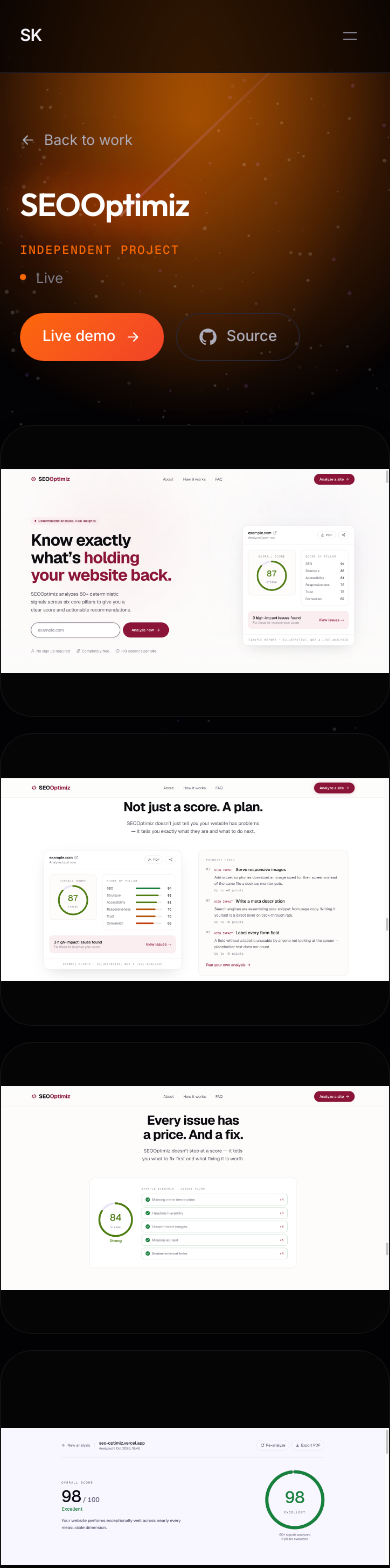
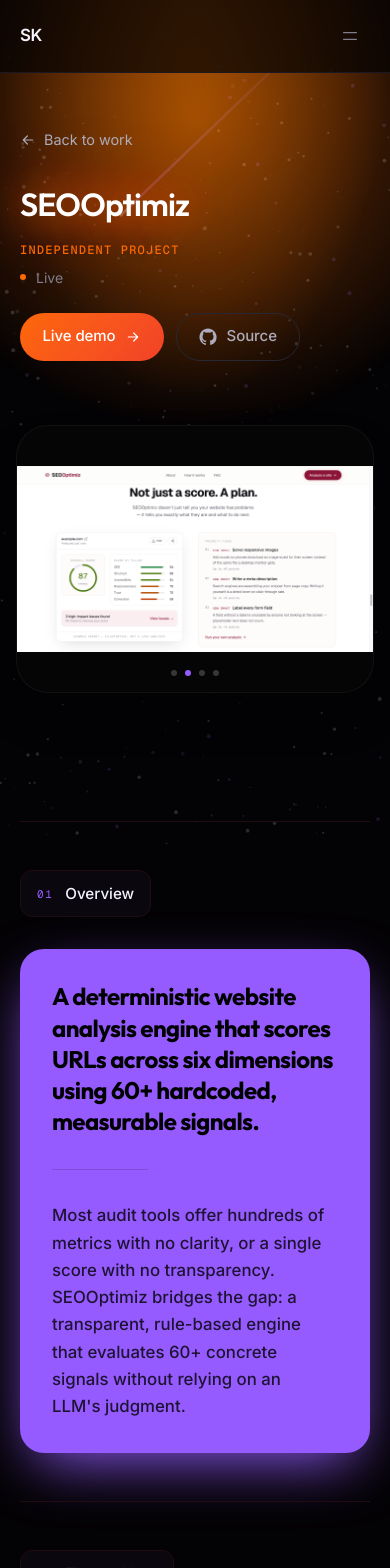
Before and after one commit to itsSrishant/Portfolio, a React (Vite) app: page /work/seooptimiz in a window 390 px wide. Shown: the top 1568 px of the page. Built offline with nearby package versions, Linux system fonts and the light colour scheme.

Commit message:
Implement dynamic auto-playing image slideshow for mobile in SpotlightGallery

```diff
--- a/src/components/SEOOptimizCaseStudy.tsx
+++ b/src/components/SEOOptimizCaseStudy.tsx
@@ -1,4 +1,4 @@
-import { useState, useRef } from 'react';
+import { useState, useRef, useEffect } from 'react';
 import ArchitectureDiagram, { type NodeDef, type EdgeDef } from './ArchitectureDiagram';
 import ProcessTimeline from './ProcessTimeline';
 import Beat from './casestudy/Beat';
@@ -38,6 +38,14 @@
 
 const SpotlightGallery = ({ images }: { images: string[] }) => {
   const containerRef = useRef<HTMLDivElement>(null);
+  const [activeIndex, setActiveIndex] = useState(0);
+
+  useEffect(() => {
+    const timer = setInterval(() => {
+      setActiveIndex((prev) => (prev + 1) % images.length);
+    }, 3500);
+    return () => clearInterval(timer);
+  }, [images.length]);
 
   const handleMouseMove = (e: React.MouseEvent<HTMLDivElement>) => {
     if (!containerRef.current) return;
@@ -49,27 +57,27 @@
   };
 
   const renderGrid = (isMasked: boolean) => (
-    <div className={`grid grid-cols-1 md:grid-cols-2 gap-4 md:gap-8 w-full ${isMasked ? 'hidden md:grid' : 'opacity-100 grayscale-0 brightness-100 contrast-100 md:opacity-20 md:grayscale md:brightness-50 md:contrast-125'}`}>
+    <div className={`grid grid-cols-2 gap-8 w-full ${isMasked ? '' : 'opacity-20 grayscale brightness-50 contrast-125'}`}>
       {/* 1 - Top Left (50% Width) */}
-      <div className="aspect-[4/3] md:aspect-[16/10] relative rounded-[2rem] border border-white/5 bg-[#050505] flex items-center justify-center p-0 overflow-hidden shadow-2xl">
+      <div className="aspect-[16/10] relative rounded-[2rem] border border-white/5 bg-[#050505] flex items-center justify-center p-0 overflow-hidden shadow-2xl">
         {isMasked && <div className="absolute inset-0 bg-accent/10 z-0"></div>}
         <img src={images[0]} className="relative z-10 w-full h-full object-contain" alt="" />
       </div>
 
       {/* 2 - Top Right (50% Width) */}
-      <div className="aspect-[4/3] md:aspect-[16/10] relative rounded-[2rem] border border-white/5 bg-[#050505] flex items-center justify-center p-0 overflow-hidden shadow-xl">
+      <div className="aspect-[16/10] relative rounded-[2rem] border border-white/5 bg-[#050505] flex items-center justify-center p-0 overflow-hidden shadow-xl">
         {isMasked && <div className="absolute inset-0 bg-accent/10 z-0"></div>}
         <img src={images[1]} className="relative z-10 w-full h-full object-contain" alt="" />
       </div>
 
       {/* 3 - Bottom Left (50% Width) */}
-      <div className="aspect-[4/3] md:aspect-[16/10] relative rounded-[2rem] border border-white/5 bg-[#050505] flex items-center justify-center p-0 overflow-hidden shadow-xl">
+      <div className="aspect-[16/10] relative rounded-[2rem] border border-white/5 bg-[#050505] flex items-center justify-center p-0 overflow-hidden shadow-xl">
         {isMasked && <div className="absolute inset-0 bg-accent/10 z-0"></div>}
         <img src={images[2]} className="relative z-10 w-full h-full object-contain" alt="" />
       </div>
 
       {/* 4 - Bottom Right (50% Width) */}
-      <div className="aspect-[4/3] md:aspect-[16/10] relative rounded-[2rem] border border-white/5 bg-[#050505] flex items-center justify-center p-0 overflow-hidden shadow-2xl">
+      <div className="aspect-[16/10] relative rounded-[2rem] border border-white/5 bg-[#050505] flex items-center justify-center p-0 overflow-hidden shadow-2xl">
         {isMasked && <div className="absolute inset-0 bg-accent/10 z-0"></div>}
         <img src={images[3]} className="relative z-10 w-full h-full object-contain" alt="" />
       </div>
@@ -83,12 +91,34 @@
       onMouseMove={handleMouseMove}
       style={{ '--mouse-x': '50%', '--mouse-y': '50%' } as React.CSSProperties}
     >
-      {/* Base Layer: Dimmed on Desktop, Full color on Mobile */}
+      {/* MOBILE SLIDESHOW: Only visible on mobile, cycles through 4 photos */}
+      <div className="md:hidden w-full px-4 flex justify-center">
+        <div className="relative w-full aspect-[4/3] rounded-[2rem] border border-white/5 bg-[#050505] shadow-2xl overflow-hidden">
+          {images.map((src, i) => (
+            <img
+              key={i}
+              src={src}
+              className={`absolute inset-0 w-full h-full object-contain transition-opacity duration-1000 ease-in-out ${i === activeIndex ? 'opacity-100 z-10' : 'opacity-0 z-0'}`}
+              alt={`Screenshot ${i + 1}`}
+            />
+          ))}
+          {/* Slideshow Indicators */}
+          <div className="absolute bottom-4 left-1/2 -translate-x-1/2 z-20 flex gap-2">
+            {images.map((_, i) => (
+              <div key={i} className={`w-1.5 h-1.5 rounded-full transition-colors duration-500 ${i === activeIndex ? 'bg-accent' : 'bg-white/20'}`} />
+            ))}
+          </div>
+        </div>
+      </div>
+
+      {/* DESKTOP X-RAY GALLERY: Hidden on mobile */}
+      <div className="hidden md:block relative w-full px-4 md:px-12">
+        {/* Base Layer: Dimmed, grayscale */}
         {renderGrid(false)}
 
-      {/* Spotlight Layer: Full color, masked by cursor (Hidden on Mobile) */}
+        {/* Spotlight Layer: Full color, masked by cursor */}
         <div
-        className="hidden md:block absolute inset-0 z-20 pointer-events-none transition-opacity duration-300 opacity-0 group-hover:opacity-100"
+          className="absolute inset-0 z-20 pointer-events-none transition-opacity duration-300 opacity-0 group-hover:opacity-100 px-4 md:px-12"
           style={{
             WebkitMaskImage: 'radial-gradient(400px circle at var(--mouse-x) var(--mouse-y), black 10%, transparent 100%)',
             maskImage: 'radial-gradient(400px circle at var(--mouse-x) var(--mouse-y), black 10%, transparent 100%)'
@@ -97,9 +127,9 @@
           {renderGrid(true)}
         </div>
 
-      {/* Decorative center glow for X-Ray (Hidden on Mobile) */}
+        {/* Decorative center glow for X-Ray */}
         <div
-        className="hidden md:block absolute inset-0 z-10 pointer-events-none transition-opacity duration-300 opacity-0 group-hover:opacity-100"
+          className="absolute inset-0 z-10 pointer-events-none transition-opacity duration-300 opacity-0 group-hover:opacity-100 px-4 md:px-12"
           style={{
             background: 'radial-gradient(200px circle at var(--mouse-x) var(--mouse-y), var(--color-accent) 0%, transparent 100%)',
             mixBlendMode: 'screen',
@@ -107,9 +137,10 @@
           }}
         ></div>
 
-      {/* Interactive instruction (Hidden on Mobile) */}
-      <div className="hidden md:block absolute -bottom-16 left-1/2 -translate-x-1/2 opacity-60 group-hover:opacity-0 transition-opacity duration-500 text-center">
+        {/* Interactive instruction */}
+        <div className="absolute -bottom-16 left-1/2 -translate-x-1/2 opacity-60 group-hover:opacity-0 transition-opacity duration-500 text-center">
           <span className="text-accent text-[0.65rem] mono tracking-[0.2em] uppercase font-bold animate-pulse">Hover to reveal X-Ray</span>
+        </div>
       </div>
     </div>
   );
```
Lines whose indentation alone changed are shown as unchanged.
